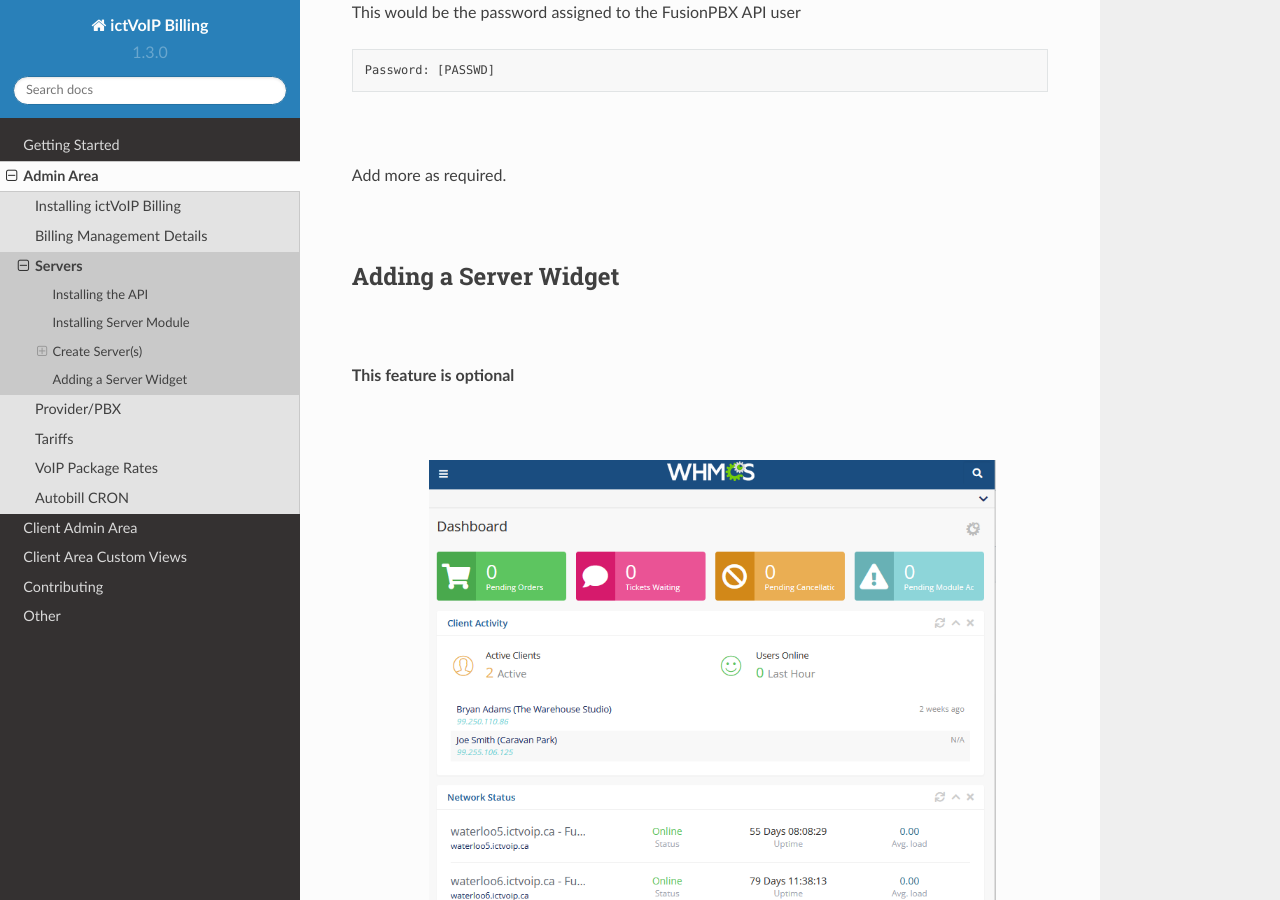
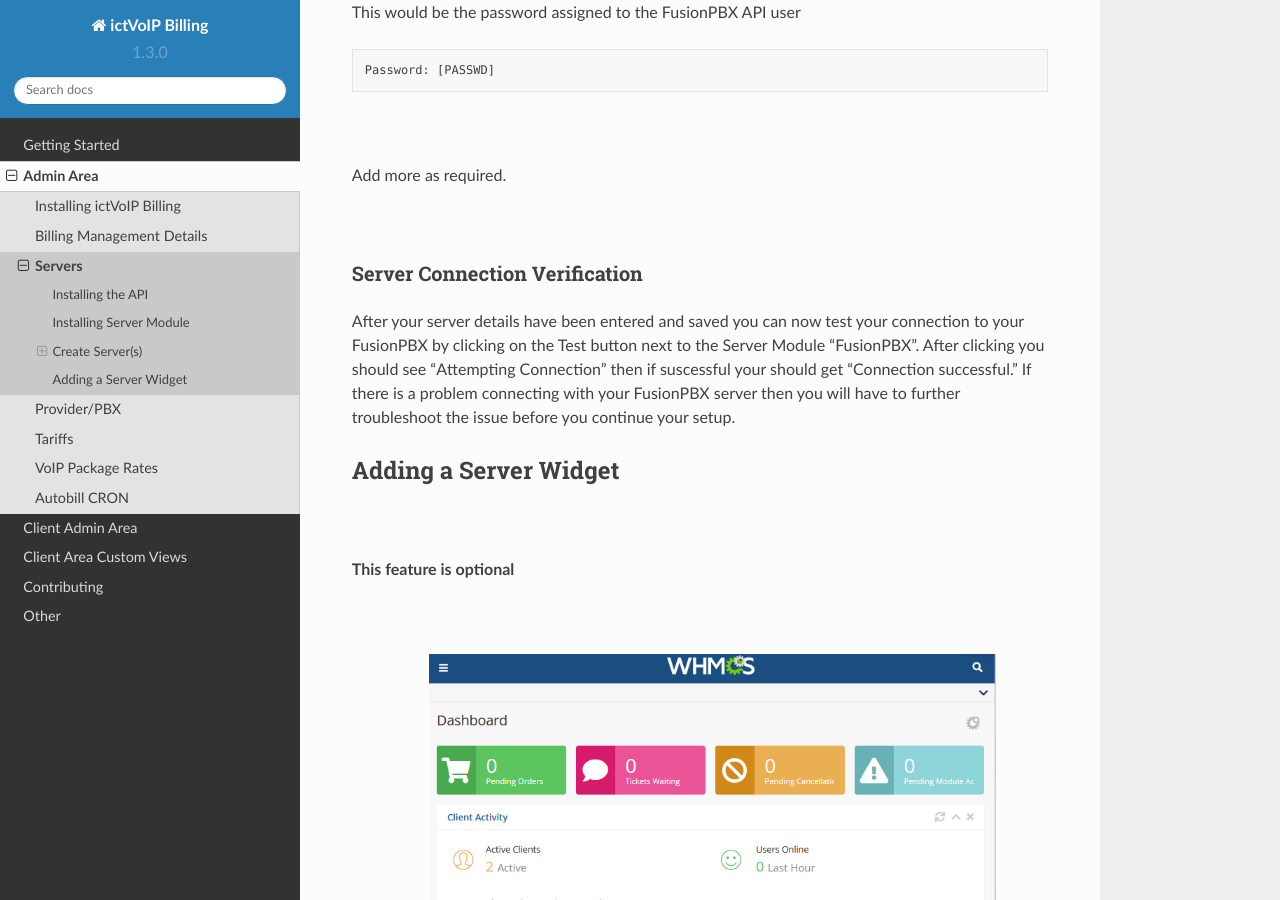
Before and after one commit to ictvoip/ictvoip-docs, a Sphinx documentation site: the page built from docs/source/admin/servers.rst, in a window 1280 px wide and 900 px high, scrolled down 4587 px. Built offline with Sphinx 7.4.7 and the Read the Docs theme 2.0.0, drawn with Linux system fonts in a browser that asks for light colours; pages that are not in the unit, such as notebooks, are missing from menus.

Commit message:
Update servers.rst

```diff
--- a/docs/source/admin/servers.rst
+++ b/docs/source/admin/servers.rst
@@ -172,6 +172,15 @@ Add more as required.
 
 |
 
+
+Server Connection Verification
+################################
+
+After your server details have been entered and saved you can now test your connection to your FusionPBX by clicking on the Test button next to the Server Module "FusionPBX". After clicking you should see "Attempting Connection" then if suscessful your should get "Connection successful." If there is a problem connecting with your FusionPBX server then you will have to further troubleshoot the issue before you continue your setup.
+
+
+
+
 Adding a Server Widget
 ************************
 |
```
